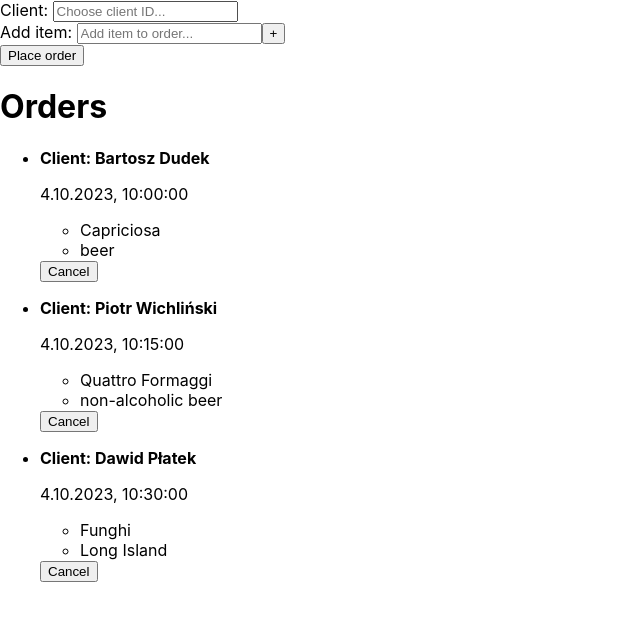
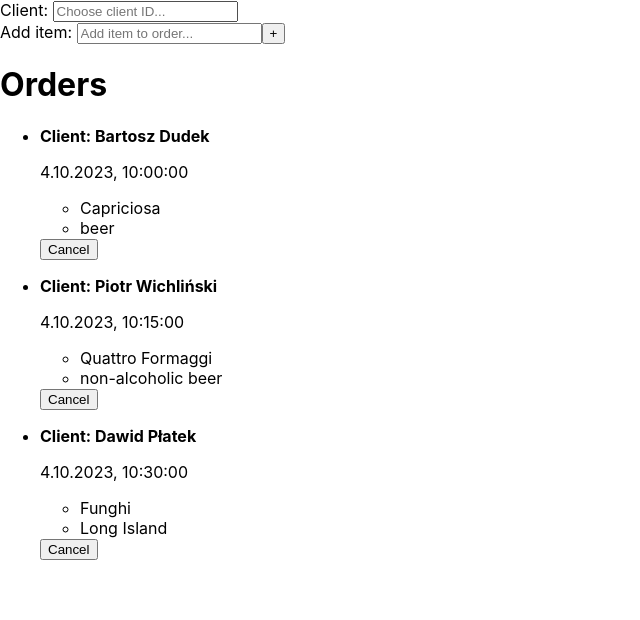
Before and after one commit to dehydrogenaza/redux-pizza-example, a React (Create React App) app: page / in a window 1280 px wide. Shown: the top 620 px of the page, without its empty margins (0-640 px from the left). Built offline with nearby package versions, Linux system fonts and the light colour scheme.

Commit message:
Cosmetics

```diff
--- a/src/app/orders/PlaceOrderForm.tsx
+++ b/src/app/orders/PlaceOrderForm.tsx
@@ -16,6 +16,10 @@ const PlaceOrderForm = () => {
   const handleAddItemToOrder = () => {
     newItem && setOrderItems((items) => [...items, newItem])
     setNewItem('')
+  }
+
+  const canPlaceOrder = (): boolean => {
+    return !!clientId && orderItems.length > 0
   }
 
   return (
@@ -52,8 +56,11 @@ const PlaceOrderForm = () => {
           </button>
         </div>
       </form>
-      <button onClick={handlePlaceOrder}>Place order</button>
-      {/*<button onClick={handleCancelOrder}>Cancel order</button>*/}
+      {canPlaceOrder() && (
+        <button onClick={handlePlaceOrder} disabled={!canPlaceOrder()}>
+          Place order
+        </button>
+      )}
     </>
   )
 }
--- a/src/app/orders/ordersSlice.ts
+++ b/src/app/orders/ordersSlice.ts
@@ -38,13 +38,13 @@ const initialState = [
 const ordersSlice = createSlice({
   name: 'orders',
   initialState,
+  // action cases are named as events in past tense
   reducers: {
-    // action case: event described in past tense
     // variant with additional pre-reducer logic in 'prepare'
     orderPlaced: {
       reducer(state, action: PayloadAction<OrderState>) {
         if (action.payload.clientId && action.payload.items.length > 0) {
-          state.push(action.payload) //ONLY allowed inside createSlice() / createReducer()
+          state.push(action.payload) //draft state "mutation" ONLY allowed inside createSlice() / createReducer()
         }
       },
       prepare({ clientId, items }: Order) {
--- a/src/app/store.ts
+++ b/src/app/store.ts
@@ -4,8 +4,6 @@ import ordersReducer from './orders/ordersSlice'
 export const store = configureStore({
   reducer: {
     orders: ordersReducer,
-    // products: productsReducer,
-    // reviews: reviewsReducer,
   },
 })
 
```
